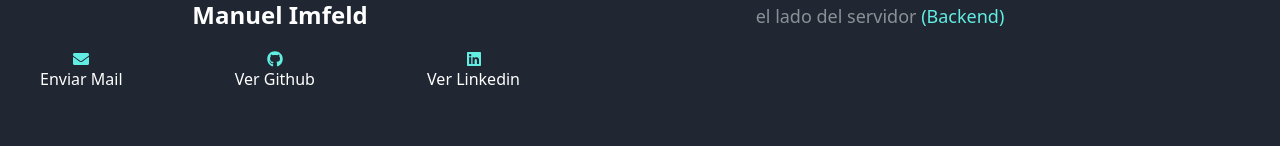
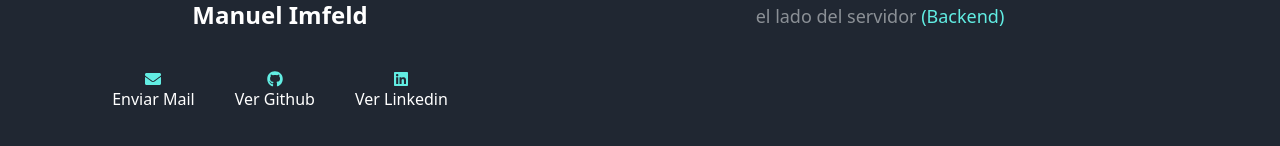
Before and after one commit to manuimfeld/portfolio-2023, a React (Vite) app: page / in a window 1280 px wide. Shown: the part 1334-1480 px from the top of the page. Built offline with nearby package versions, Linux system fonts and the light colour scheme.

Commit message:
change css and url img

```diff
--- a/src/components/AboutMe.jsx
+++ b/src/components/AboutMe.jsx
@@ -4,30 +4,43 @@ const AboutMe = () => {
   return (
     <section
       id="aboutme"
-      className="flex flex-col md:flex-row md:items-center justify-between text-center px-[20px] flex-wrap w-auto min-h-[calc(100vh_-_60px)] lg:px-[40px]"
+      className="flex flex-col md:flex-row md:items-center justify-center text-center px-[20px] flex-wrap w-auto min-h-[calc(100vh_-_60px)] lg:px-[40px]"
     >
       <h2 className="h-fit text-color-primary mx-auto w-full text-2xl pt-10">
         Sobre mí
       </h2>
       <div className="order-2 md:order-1 flex flex-col items-center justify-center pt-10 mx-auto md:mx-0 w-[100%] md:w-[50%] h-[50%] ">
         <img
-          src="https://portfolio.manuimfeld.com.ar/img/51068304.png"
+          src="https://manuimfeld.com.ar/img/51068304.png"
           alt="Ilustracion SVG de una persona programando"
           className="p-2 border-4 border-color-primary rounded-[100%] h-[70%] w-[60%] md:h-[50%] md:w-[40%] md:mr-[20%]"
         />
         <p className="text-text-primary font-bold text-2xl mb-5 mt-2 md:mr-[20%]">
           Manuel Imfeld
         </p>
-        <div className="flex items-center justify-between md:mr-auto w-[100vw] md:w-[80%] mb-10">
-          <a href="" className="w-fit mx-5 md:mx-0">
+        <div className="flex items-center justify-center md:mr-auto w-[100vw] md:w-[80%] my-5">
+          <a
+            href="mailto: manu_jadir@hotmail.com?subject=Propuesta&body"
+            className="w-fit mx-5"
+          >
             <FaEnvelope className="w-fit mx-auto filterArrow" />
             <span className="text-text-primary">Enviar Mail</span>
           </a>
-          <a href="" className="w-fit mx-5 md:mx-0">
+          <a
+            href="https://github.com/manuimfeld"
+            target="_blank"
+            rel="noreferrer"
+            className="w-fit mx-5"
+          >
             <FaGithub className="w-fit mx-auto filterArrow" />
             <span className="text-text-primary">Ver Github</span>
           </a>
-          <a href="" className="w-fit mx-5 md:mx-0">
+          <a
+            href="https://www.linkedin.com/in/manuimfeld/"
+            target="_blank"
+            rel="noreferrer"
+            className="w-fit mx-5"
+          >
             <FaLinkedin className="w-fit mx-auto filterArrow" />
             <span className="text-text-primary">Ver Linkedin</span>
           </a>
```
